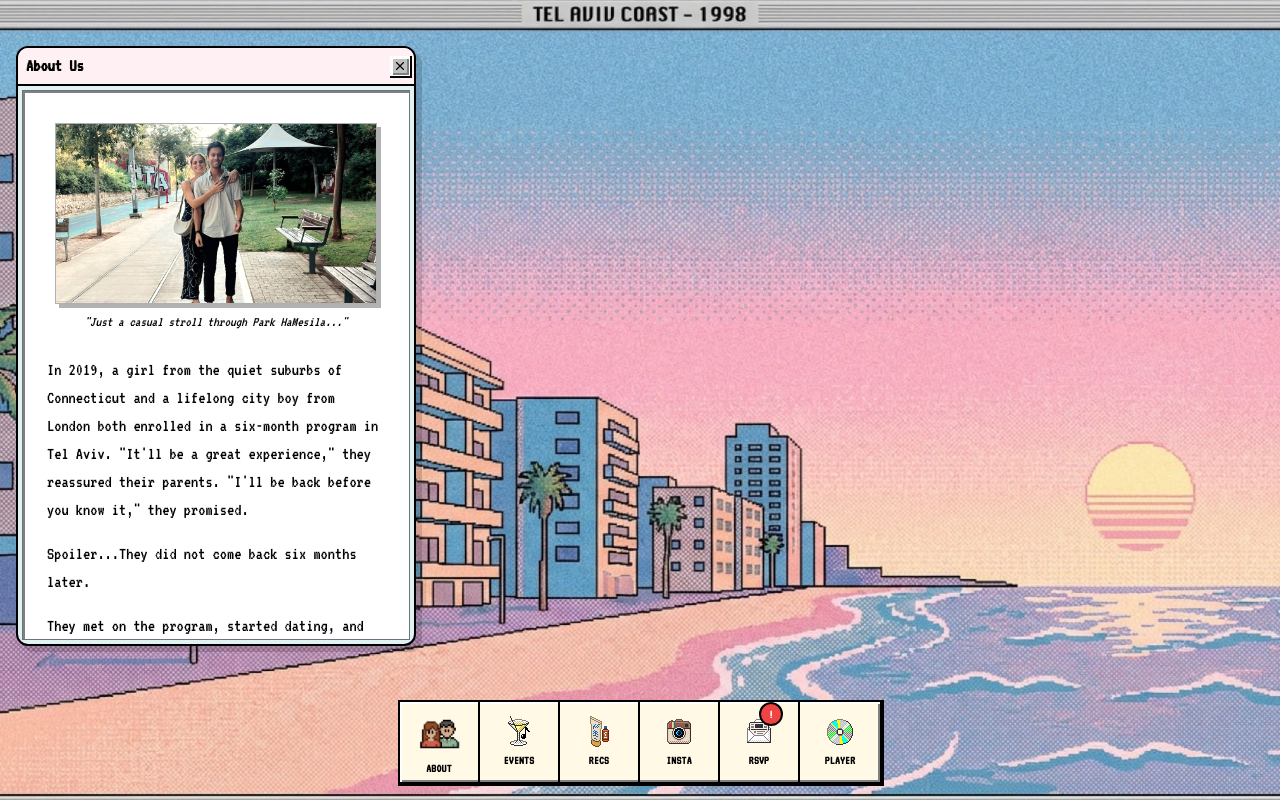
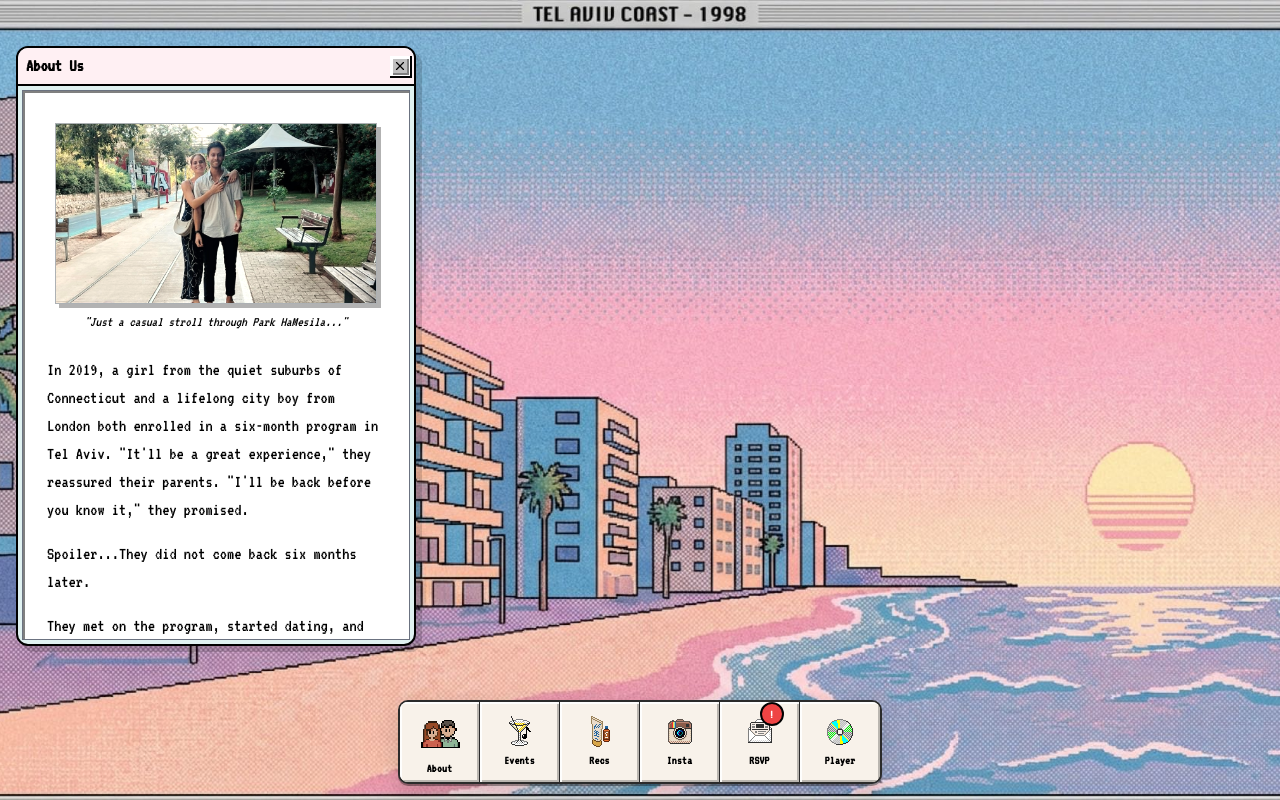
Before and after one commit to jacksgreen/jack-alex-weddding, a React (Vite) app: page / in a window 1280 px wide. Built offline with nearby package versions, Linux system fonts and the light colour scheme.

Commit message:
format the dock

```diff
--- a/src/components/Dock.tsx
+++ b/src/components/Dock.tsx
@@ -8,7 +8,12 @@ interface DockProps {
 const Dock = ({ children }: DockProps) => {
   return (
     <div className="fixed bottom-0 left-0 w-full flex justify-center pb-4 pointer-events-none z-50 max-md:pb-2">
-      <div className="bg-pastel-cream border-2 border-black flex pointer-events-auto shadow-win-out max-md:overflow-x-auto max-md:w-full max-md:max-w-full max-md:justify-center">
+      <div
+        className="bg-pastel-cream border-2 border-[#2b2b2b] rounded-[10px] flex pointer-events-auto max-md:overflow-x-auto max-md:w-full max-md:max-w-full max-md:justify-center overflow-hidden"
+        style={{
+          boxShadow: '0 2px 0 rgba(0,0,0,.35), 0 8px 24px rgba(0,0,0,.15)',
+        }}
+      >
         {children}
       </div>
     </div>
@@ -34,9 +39,29 @@ export const DockItem = ({
 }: DockItemProps) => {
   return (
     <div
-      className="flex flex-col items-center justify-center w-20 h-20 max-md:w-16 max-md:h-16 cursor-pointer hover:bg-pastel-peach active:bg-pastel-pink border-r-2 border-black last:border-r-0 transition-colors flex-shrink-0 relative"
+      className="flex flex-col items-center justify-center w-20 h-20 max-md:w-16 max-md:h-16 cursor-pointer transition-all flex-shrink-0 relative group border-r border-[#2b2b2b] last:border-r-0"
+      style={{
+        background: '#f8f2ea',
+        boxShadow: 'inset 2px 2px 0 rgba(255,255,255,.9), inset -2px -2px 0 rgba(0,0,0,.25), 0 2px 0 rgba(0,0,0,.15)',
+      }}
       onClick={onClick}
+      onMouseEnter={(e) => {
+        e.currentTarget.style.background = '#ffe8d6';
+      }}
+      onMouseLeave={(e) => {
+        e.currentTarget.style.background = '#f8f2ea';
+      }}
+      onMouseDown={(e) => {
+        // Pressed/sunken state - invert the bevel
+        e.currentTarget.style.boxShadow = 'inset -2px -2px 0 rgba(255,255,255,.9), inset 2px 2px 0 rgba(0,0,0,.25)';
+      }}
+      onMouseUp={(e) => {
+        e.currentTarget.style.boxShadow = 'inset 2px 2px 0 rgba(255,255,255,.9), inset -2px -2px 0 rgba(0,0,0,.25), 0 2px 0 rgba(0,0,0,.15)';
+      }}
     >
+      {/* Highlight line for divider bevel effect */}
+      <div className="absolute left-0 top-0 bottom-0 w-[1px] bg-white/70 first:hidden" />
+
       <div
         className={`${iconClassName} max-md:w-6 max-md:h-6 mb-1 flex items-center justify-center relative`}
       >
@@ -45,6 +70,7 @@ export const DockItem = ({
             src={iconSrc}
             alt={title}
             className="w-full h-full object-contain"
+            style={{ imageRendering: 'pixelated' }}
           />
         ) : IconComponent ? (
           <IconComponent size={24} color="black" />
@@ -55,7 +81,7 @@ export const DockItem = ({
           </div>
         )}
       </div>
-      <span className="text-black text-xs max-md:text-[10px] font-bold font-retro uppercase tracking-wide">
+      <span className="text-black text-xs max-md:text-[10px] font-bold font-retro tracking-wide">
         {title}
       </span>
     </div>
```
